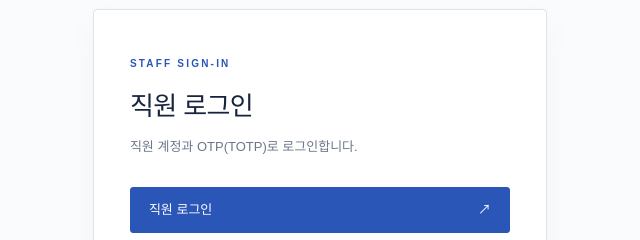
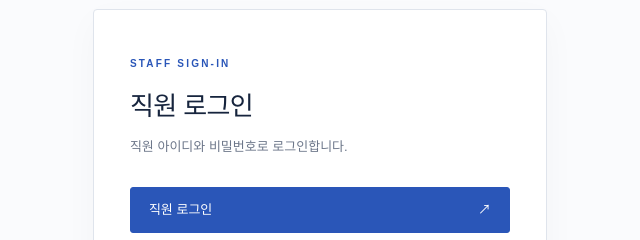
Before and after one commit to privacygate-matchmaking/matchmaking-internal, a plain HTML site: page internal-web/public/index.html in a window 1280 px wide. Shown: the part 193-433 px from the top of the page, 635-1275 px from the left. Drawn offline with Linux system fonts and the light colour scheme; no server answers.

Commit message:
OTP 제거에 맞춰 문구·문서 수정

```diff
--- a/internal-web/public/index.html
+++ b/internal-web/public/index.html
@@ -30,7 +30,7 @@
       <div class="login-card">
         <span class="eyebrow">STAFF SIGN-IN</span>
         <h2>직원 로그인</h2>
-        <p class="muted">직원 계정과 OTP(TOTP)로 로그인합니다.</p>
+        <p class="muted">직원 아이디와 비밀번호로 로그인합니다.</p>
         <a class="primary wide" href="/auth/login">직원 로그인 <span aria-hidden="true">↗</span></a>
         <p id="login-msg" class="error" role="alert" hidden></p>
         <div class="login-help">회원 계정으로는 로그인할 수 없습니다.<br>업무가 끝나면 반드시 로그아웃하세요. 모든 접근은 기록됩니다.</div>
```
Also changed, not shown: 3 other files.
